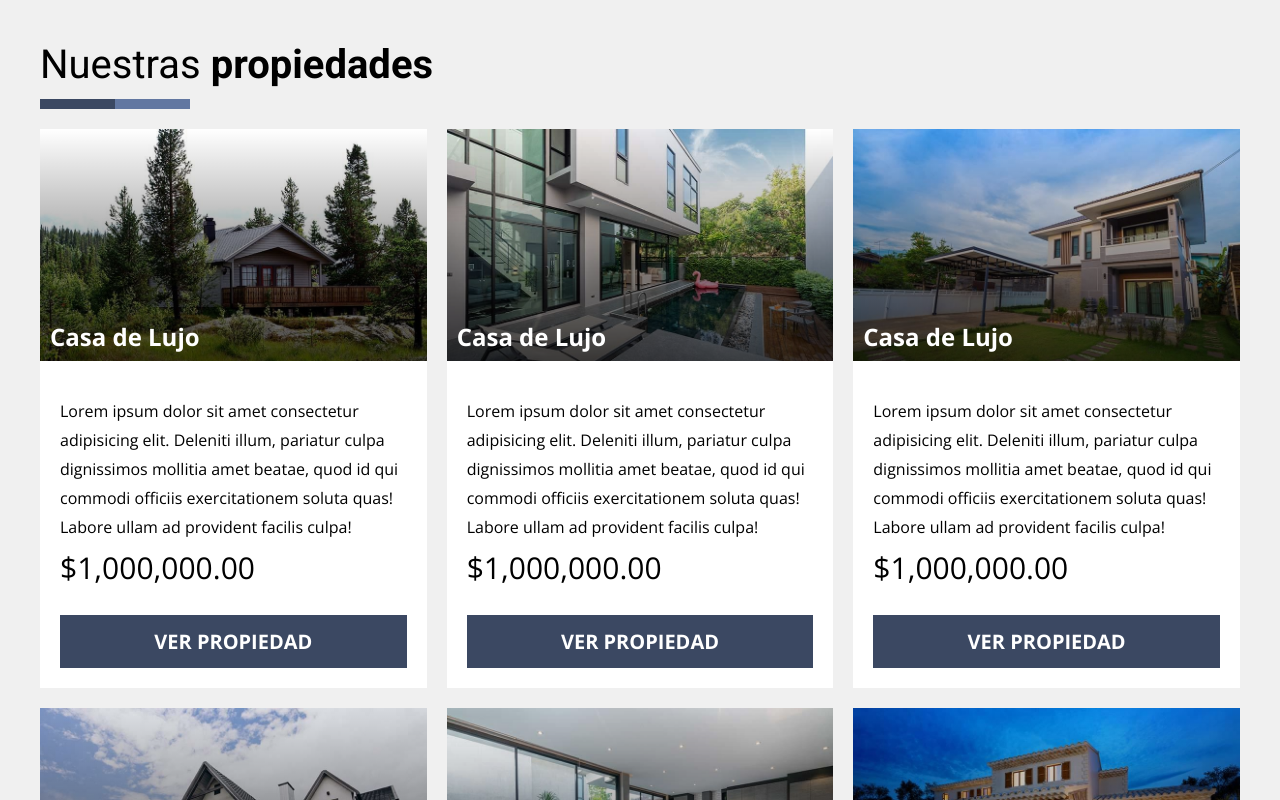
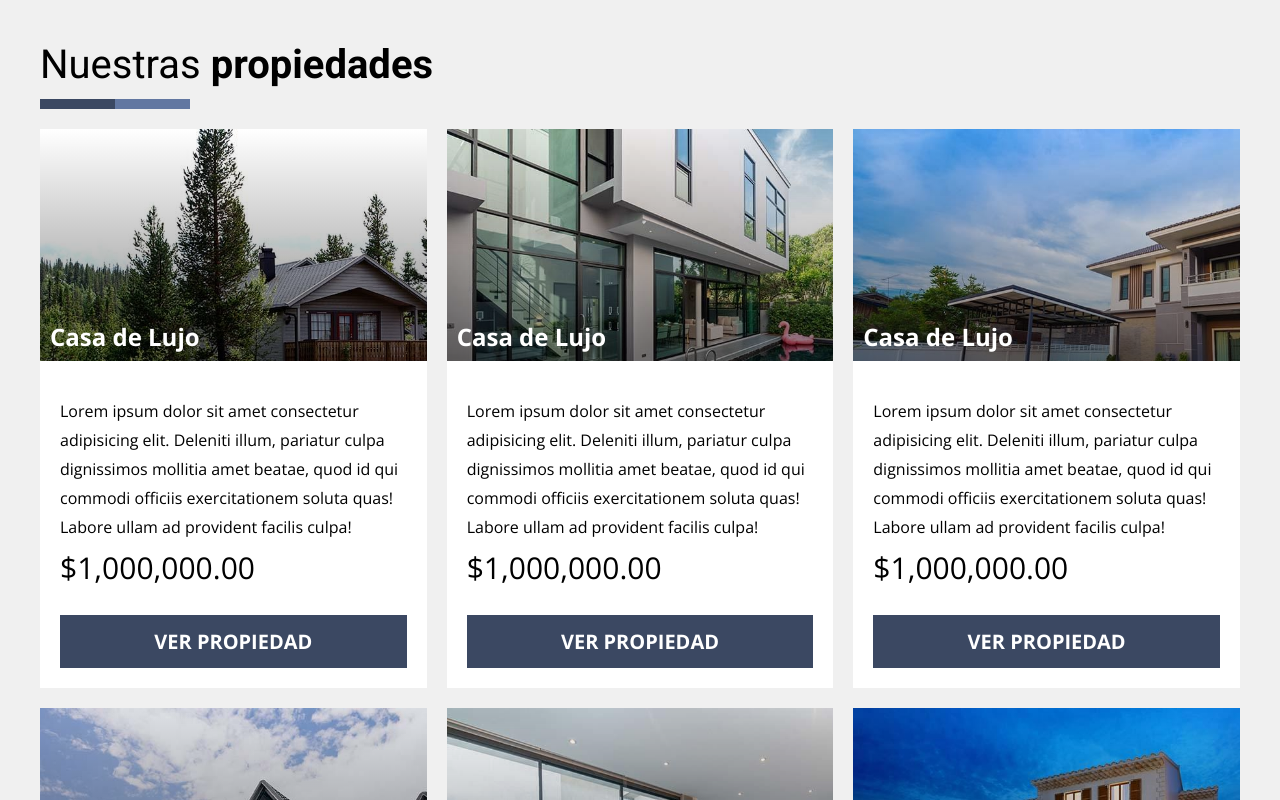
Before and after one commit to BenjaCode/RealState, a website: page index.html in a window 1280 px wide. Shown: the part 720-1520 px from the top of the page. Drawn offline with nearby package versions, Linux system fonts and the light colour scheme.

Commit message:
Efecto Scroll en Imagenes Propiedades

```diff
--- a/index.html
+++ b/index.html
@@ -207,5 +207,7 @@
 
         <p class="footer__copyright">Todos los derechos reservados - BenjaCode</p>
     </footer>
+
+    <script src="js/app.js"></script>
 </body>
 </html>
--- /dev/null
+++ b/js/app.js
@@ -0,0 +1,11 @@
+const imagenes = document.querySelectorAll('.propiedad__imagen');
+
+window.addEventListener('scroll', () => {
+    let scroll = this.scrollY / -20;
+    imagenes.forEach(img => {
+        if(scroll < -80) {
+            scroll += 80;
+        }
+        img.style.backgroundPositionY = `${scroll}px`;
+    });
+});
--- a/src/scss/ui/contenido/_propiedades.scss
+++ b/src/scss/ui/contenido/_propiedades.scss
@@ -25,7 +25,7 @@
 
     &__imagen{
         aspect-ratio: 10/6;
-        background-size: cover;
+        background-size: auto 150%;
         position: relative;
     }
 
```
Also changed, not shown: build/css/app.css, 1 other file.
